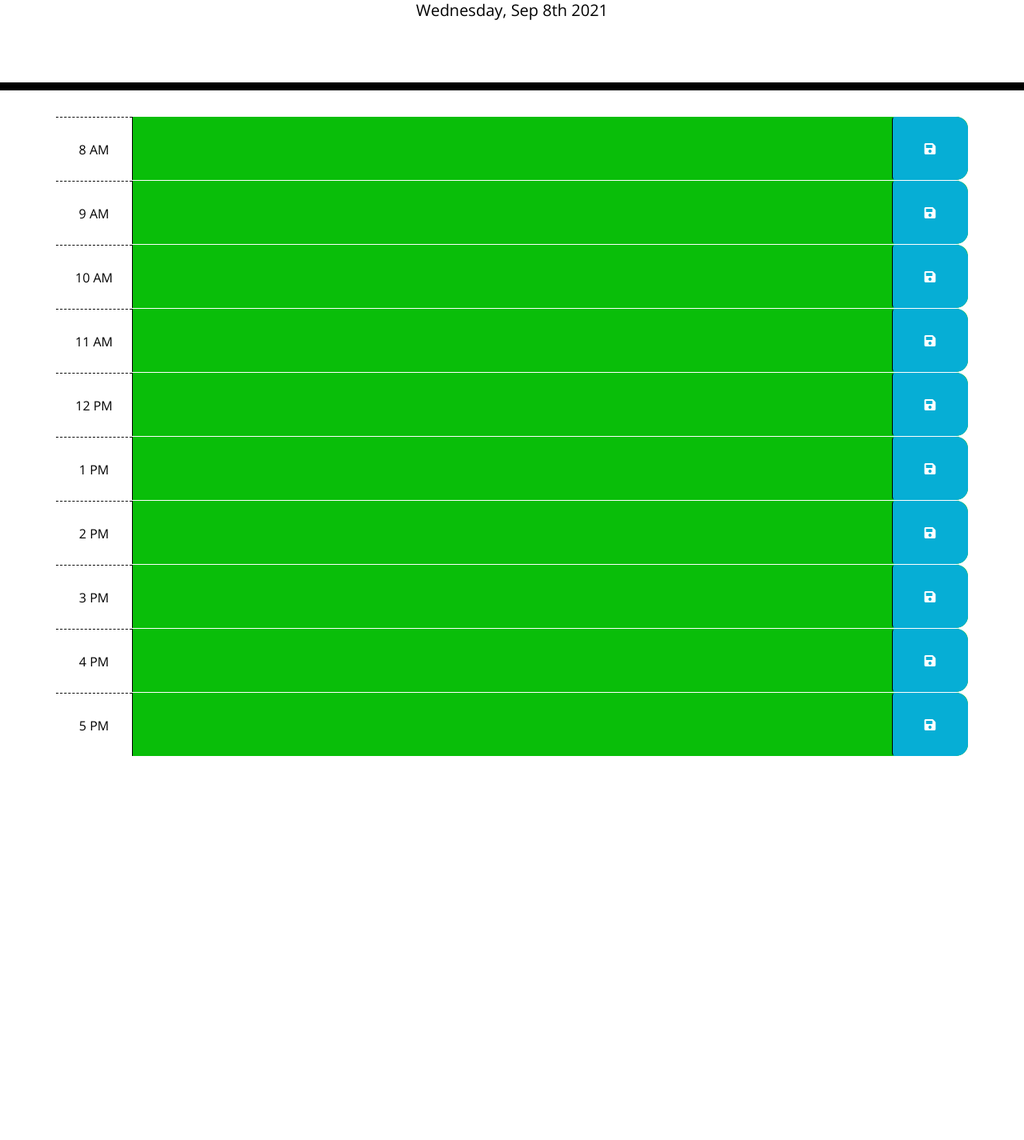
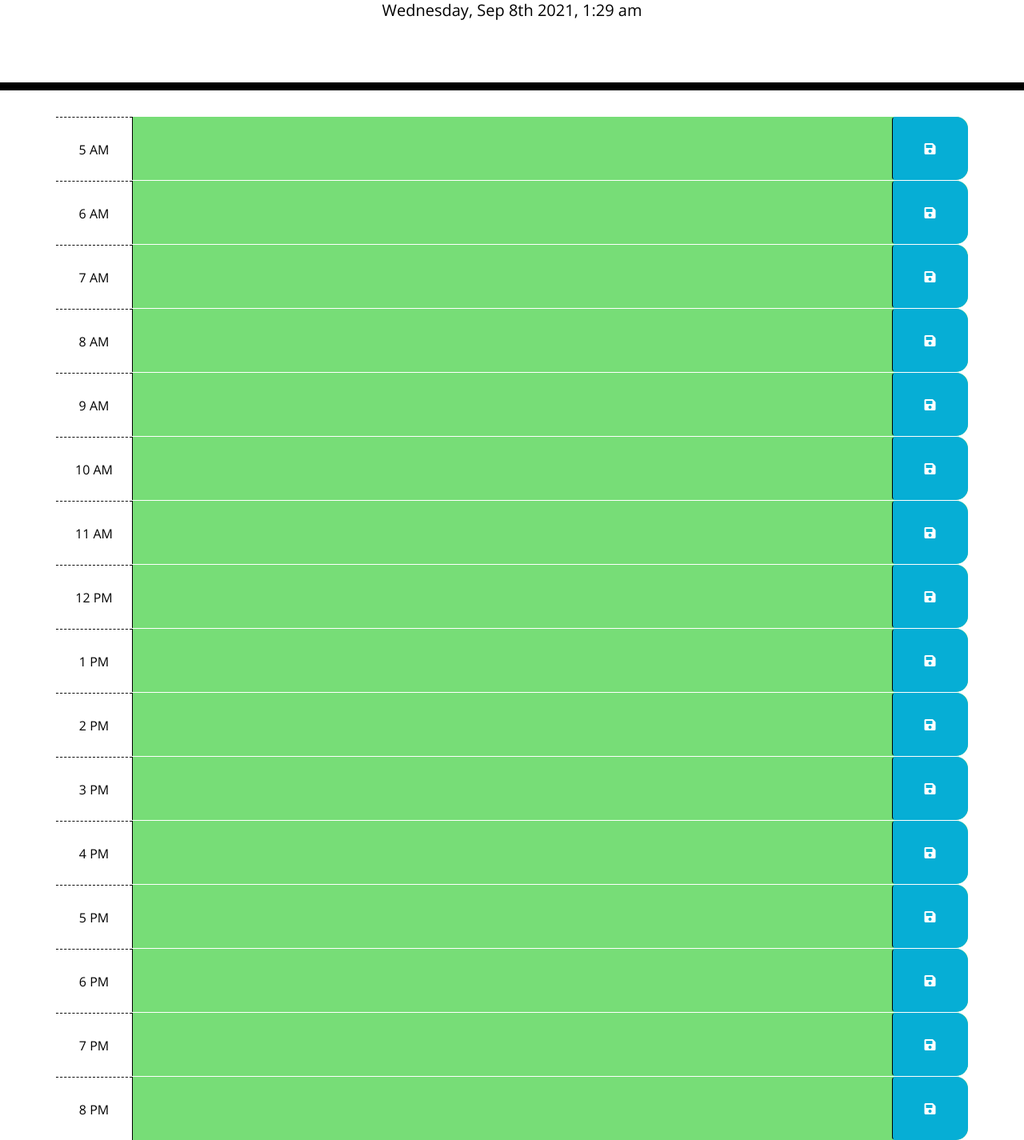
Before and after one commit to ChonaC/Work-Day-Scheduler, a plain HTML site: page index.html in a window 1280 px wide. Shown: the part 191-1616 px from the top of the page at 80% size. Before the commit the page ends 1136 px from the top, so only its background shows below. Drawn offline with nearby package versions, Linux system fonts and the light colour scheme.

Commit message:
Updated README

```diff
--- a/Assets/script.js
+++ b/Assets/script.js
@@ -1,5 +1,5 @@
 // Display today's day and date
-var todayDate = moment().format('dddd, MMM Do YYYY');
+var todayDate = moment().format('dddd, MMM Do YYYY, h:mm a');
 $("#currentDay").html(todayDate);
 
 $(document).ready(function () {
@@ -21,7 +21,7 @@ $(document).ready(function () {
         $(".time-block").each(function () {
             var blockTime = parseInt($(this).attr("id").split("hour")[1]);
 
-            // To check the time and add the classes for background indicators
+            // Confirms moment time and add class color to background
             if (blockTime < timeNow) {
                 $(this).removeClass("future");
                 $(this).removeClass("present");
@@ -41,7 +41,10 @@ $(document).ready(function () {
         })
     }
 
-    // Get item from local storage if any
+    // Saves stored item and stores in local storage
+    $("#hour5 .description").val(localStorage.getItem("hour5"));
+    $("#hour6 .description").val(localStorage.getItem("hour6"));
+    $("#hour7 .description").val(localStorage.getItem("hour7"));
     $("#hour8 .description").val(localStorage.getItem("hour8"));
     $("#hour9 .description").val(localStorage.getItem("hour9"));
     $("#hour10 .description").val(localStorage.getItem("hour10"));
@@ -52,6 +55,9 @@ $(document).ready(function () {
     $("#hour15 .description").val(localStorage.getItem("hour15"));
     $("#hour16 .description").val(localStorage.getItem("hour16"));
     $("#hour17 .description").val(localStorage.getItem("hour17"));
+    $("#hour18 .description").val(localStorage.getItem("hour18"));
+    $("#hour19 .description").val(localStorage.getItem("hour19"));
+    $("#hour20 .description").val(localStorage.getItem("hour20"));
 
     timeTracker();
 })
--- a/Assets/style.css
+++ b/Assets/style.css
@@ -1,5 +1,5 @@
 body {
-    font-family: "Open Sans", sans-serif;
+  font-family: 'Open Sans', sans-serif;
   font-size: 16px;
   line-height: 1;
 }
@@ -43,18 +43,18 @@ body {
 }
 
 .past {
-    background-color: #313030;
+  background-color: #d3d3d3;
   color: white;
 }
 
 .present {
-    background-color: #a00d05;
-    color: black;
+  background-color: #ff6961;
+  color: white;
 }
 
 .future {
-    background-color: #09be09;
-    color: black;
+  background-color: #77dd77;
+  color: white;
 }
 
 .saveBtn {
@@ -69,6 +69,7 @@ body {
   font-size: 20px;
   transition: all 0.3s ease-in-out;
 }
+
 
   /*** OVERWRITE - MEDIA QUERY FOR TABLETS AND SMALLER  ***/
   /* This will be applied on any screen 768px and bellow */
--- a/index.html
+++ b/index.html
@@ -36,6 +36,34 @@
 	<div class="container">
 
 		<!-- Timeblocks start here -->
+
+
+        <div id="hour5" class="row time-block">
+            <div class="col-md-1 hour">
+                5 AM
+            </div>
+            <textarea class="col-md-10 description">
+            </textarea>
+            <button class="btn saveBtn col-md-1"><i class="fas fa-save"></i></button>
+        </div>
+
+        <div id="hour6" class="row time-block">
+            <div class="col-md-1 hour">
+                6 AM
+            </div>
+            <textarea class="col-md-10 description">
+            </textarea>
+            <button class="btn saveBtn col-md-1"><i class="fas fa-save"></i></button>
+        </div>
+
+        <div id="hour7" class="row time-block">
+            <div class="col-md-1 hour">
+                7 AM
+            </div>
+            <textarea class="col-md-10 description">
+            </textarea>
+            <button class="btn saveBtn col-md-1"><i class="fas fa-save"></i></button>
+        </div>
 
 		<div id="hour8" class="row time-block">
             <div class="col-md-1 hour">
@@ -127,6 +155,33 @@
             <button class="btn saveBtn col-md-1"><i class="fas fa-save"></i></button>
         </div>
 
+        <div id="hour18" class="row time-block">
+            <div class="col-md-1 hour">
+                6 PM
+            </div>
+            <textarea class="col-md-10 description">
+            </textarea>
+            <button class="btn saveBtn col-md-1"><i class="fas fa-save"></i></button>
+        </div>
+
+        <div id="hour19" class="row time-block">
+            <div class="col-md-1 hour">
+                7 PM
+            </div>
+            <textarea class="col-md-10 description">
+            </textarea>
+            <button class="btn saveBtn col-md-1"><i class="fas fa-save"></i></button>
+        </div>
+
+        <div id="hour20" class="row time-block">
+            <div class="col-md-1 hour">
+                8 PM
+            </div>
+            <textarea class="col-md-10 description">
+            </textarea>
+            <button class="btn saveBtn col-md-1"><i class="fas fa-save"></i></button>
+        </div>
+
 	</div>
 
 	<script src="https://code.jquery.com/jquery-3.4.1.min.js"></script>
```
Also changed, not shown: Images/Workday-bottom.png (added), Images/Workday-mid.png (added), Images/Workday-top.png (added), 1 other file. Lines whose indentation alone changed are shown as unchanged.
